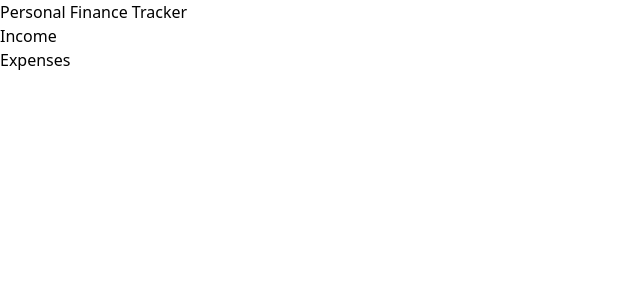
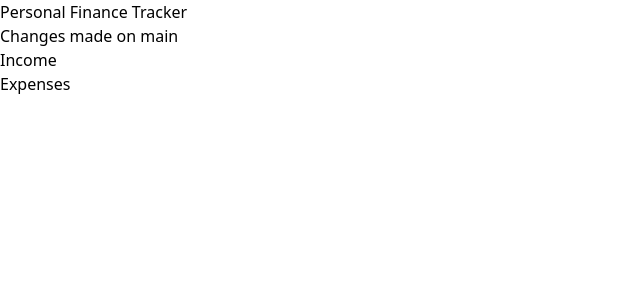
Before and after one commit to cleanRaptor/auto-finance-tracker, a Next.js app: page / in a window 1280 px wide. Shown: the top 300 px of the page, without its empty margins (0-640 px from the left). Built offline with nearby package versions, Linux system fonts and the light colour scheme.

Commit message:
Updated index.tsx

```diff
--- a/src/pages/index.tsx
+++ b/src/pages/index.tsx
@@ -9,6 +9,7 @@ export default function Home() {
         <title>Finance Tracker</title>
       </Head>
       <h1 className="text-3xl font-bold">Personal Finance Tracker</h1>
+        <h1 className="text-3xl font-bold">Changes made on main</h1>
       <IncomeList />
       <ExpenseList />
     </div>
```
